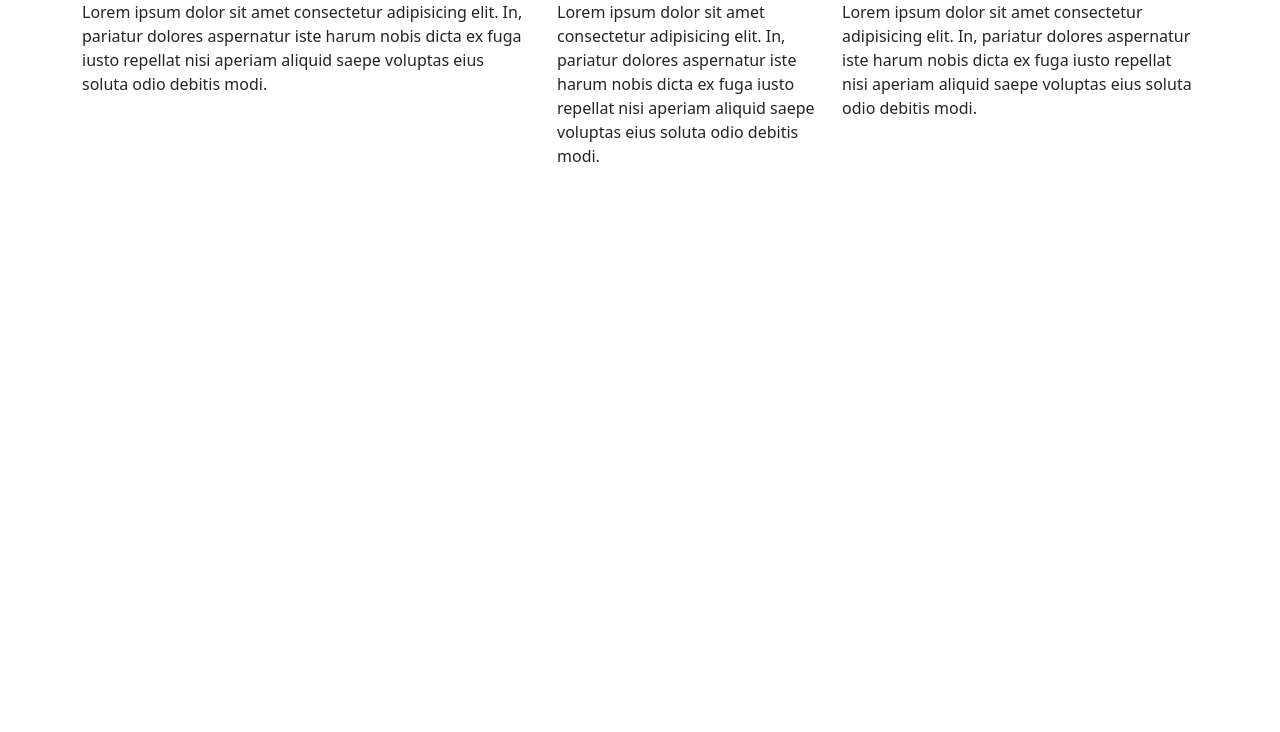
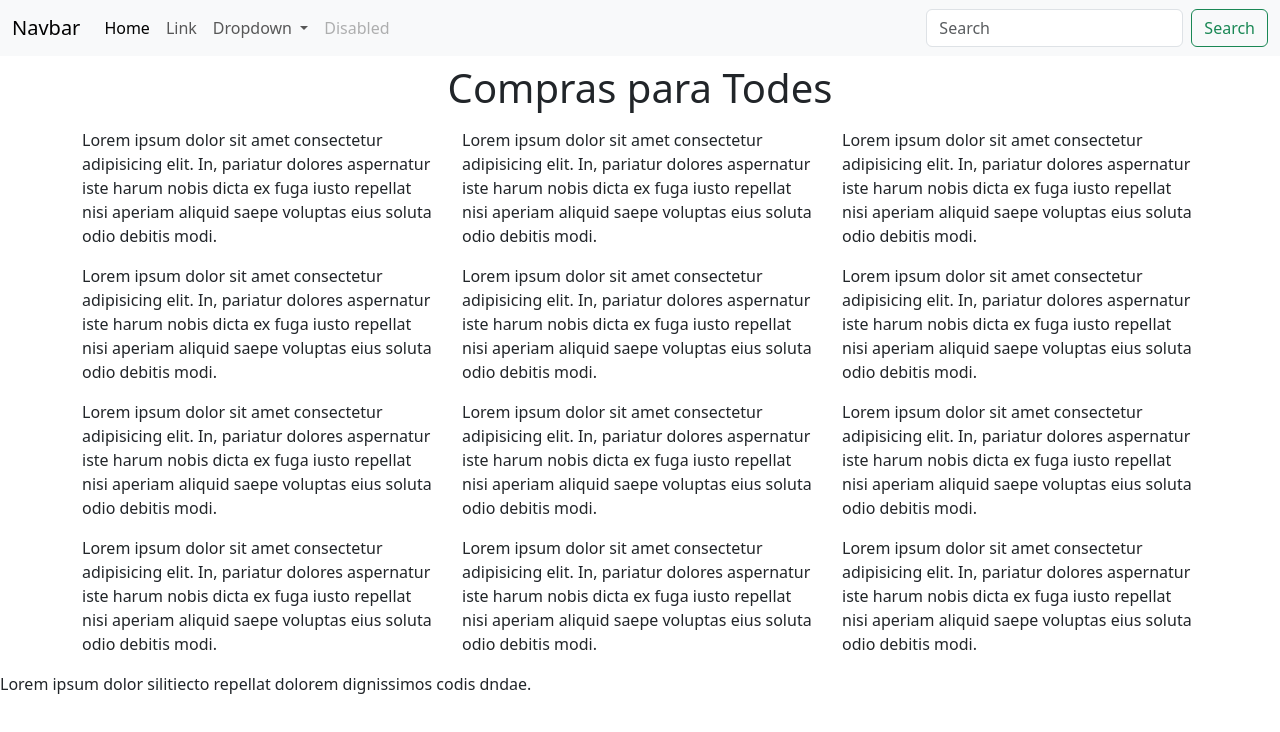
Before and after one commit to Schimizzi/prueba2, a plain HTML site: page index.html in a window 1280 px wide. Drawn offline with nearby package versions, Linux system fonts and the light colour scheme.

Commit message:
probando si funciona

```diff
--- a/css/style.css
+++ b/css/style.css
@@ -0,0 +1,16 @@
+/* generalities */
+* {
+    padding: 0;
+    margin: 0;
+    box-sizing: border-box;
+
+}
+ ul {
+    list-style-type: none;
+ }
+
+ a {
+    text-decoration: none;
+ }
+
+/* start */
--- a/index.html
+++ b/index.html
@@ -1,38 +1,151 @@
 <!DOCTYPE html>
 <html lang="en">
+
 <head>
     <meta charset="UTF-8">
     <meta name="viewport" content="width=device-width, initial-scale=1.0">
     <title>Prueba GitHub</title>
     <!-- bootstrap css -->
-    <link href="https://cdn.jsdelivr.net/npm/bootstrap@5.3.1/dist/css/bootstrap.min.css" rel="stylesheet" integrity="sha384-4bw+/aepP/YC94hEpVNVgiZdgIC5+VKNBQNGCHeKRQN+PtmoHDEXuppvnDJzQIu9" crossorigin="anonymous">
+    <link href="https://cdn.jsdelivr.net/npm/bootstrap@5.3.1/dist/css/bootstrap.min.css" rel="stylesheet"
+        integrity="sha384-4bw+/aepP/YC94hEpVNVgiZdgIC5+VKNBQNGCHeKRQN+PtmoHDEXuppvnDJzQIu9" crossorigin="anonymous">
     <!-- my CSS -->
     <link rel="stylesheet" href="css/style.css">
-  </head>
 </head>
+</head>
+
 <body>
+    <header>
+        <nav class="navbar navbar-expand-lg bg-body-tertiary">
+            <div class="container-fluid">
+                <a class="navbar-brand" href="#">Navbar</a>
+                <button class="navbar-toggler" type="button" data-bs-toggle="collapse"
+                    data-bs-target="#navbarSupportedContent" aria-controls="navbarSupportedContent" aria-expanded="false"
+                    aria-label="Toggle navigation">
+                    <span class="navbar-toggler-icon"></span>
+                </button>
+                <div class="collapse navbar-collapse" id="navbarSupportedContent">
+                    <ul class="navbar-nav me-auto mb-2 mb-lg-0">
+                        <li class="nav-item">
+                            <a class="nav-link active" aria-current="page" href="#">Home</a>
+                        </li>
+                        <li class="nav-item">
+                            <a class="nav-link" href="#">Link</a>
+                        </li>
+                        <li class="nav-item dropdown">
+                            <a class="nav-link dropdown-toggle" href="#" role="button" data-bs-toggle="dropdown"
+                                aria-expanded="false">
+                                Dropdown
+                            </a>
+                            <ul class="dropdown-menu">
+                                <li><a class="dropdown-item" href="#">Action</a></li>
+                                <li><a class="dropdown-item" href="#">Another action</a></li>
+                                <li>
+                                    <hr class="dropdown-divider">
+                                </li>
+                                <li><a class="dropdown-item" href="#">Something else here</a></li>
+                            </ul>
+                        </li>
+                        <li class="nav-item">
+                            <a class="nav-link disabled" aria-disabled="true">Disabled</a>
+                        </li>
+                    </ul>
+                    <form class="d-flex" role="search">
+                        <input class="form-control me-2" type="search" placeholder="Search" aria-label="Search">
+                        <button class="btn btn-outline-success" type="submit">Search</button>
+                    </form>
+                </div>
+            </div>
+        </nav>
+        <h1 class="text-center p-2">Compras para Todes</h1>
+    </header>
+
     <!-- container + row + col -->
     <section class="container">
         <div class="row">
             <!-- breakpoint | total 12 columnas -->
-            <div class="col-lg-5 col-md-5 col-sm-12">
-                <p>Lorem ipsum dolor sit amet consectetur adipisicing elit. In, pariatur dolores aspernatur iste harum nobis dicta ex fuga iusto repellat nisi aperiam aliquid saepe voluptas eius soluta odio debitis modi.</p>
+            <div class="col-lg-4 col-md-6 col-sm-12">
+                <p>Lorem ipsum dolor sit amet consectetur adipisicing elit. In, pariatur dolores aspernatur iste harum
+                    nobis dicta ex fuga iusto repellat nisi aperiam aliquid saepe voluptas eius soluta odio debitis
+                    modi.</p>
 
             </div>
-            <div class="col-lg-3 col-md-3 col-sm-12">
-                <p>Lorem ipsum dolor sit amet consectetur adipisicing elit. In, pariatur dolores aspernatur iste harum nobis dicta ex fuga iusto repellat nisi aperiam aliquid saepe voluptas eius soluta odio debitis modi.</p>
+            <div class="col-lg-4 col-md-6 col-sm-12">
+                <p>Lorem ipsum dolor sit amet consectetur adipisicing elit. In, pariatur dolores aspernatur iste harum
+                    nobis dicta ex fuga iusto repellat nisi aperiam aliquid saepe voluptas eius soluta odio debitis
+                    modi.</p>
+            </div>
+            <div class="col-lg-4 col-md-6 col-sm-12">
+                <p>Lorem ipsum dolor sit amet consectetur adipisicing elit. In, pariatur dolores aspernatur iste harum
+                    nobis dicta ex fuga iusto repellat nisi aperiam aliquid saepe voluptas eius soluta odio debitis
+                    modi.</p>
+
+            </div>
+            <!-- breakpoint | total 12 columnas -->
+            <div class="col-lg-4 col-md-6 col-sm-12">
+                <p>Lorem ipsum dolor sit amet consectetur adipisicing elit. In, pariatur dolores aspernatur iste harum
+                    nobis dicta ex fuga iusto repellat nisi aperiam aliquid saepe voluptas eius soluta odio debitis
+                    modi.</p>
+
+            </div>
+            <div class="col-lg-4 col-md-6 col-sm-12">
+                <p>Lorem ipsum dolor sit amet consectetur adipisicing elit. In, pariatur dolores aspernatur iste harum
+                    nobis dicta ex fuga iusto repellat nisi aperiam aliquid saepe voluptas eius soluta odio debitis
+                    modi.</p>
+            </div>
+            <div class="col-lg-4 col-md-6 col-sm-12">
+                <p>Lorem ipsum dolor sit amet consectetur adipisicing elit. In, pariatur dolores aspernatur iste harum
+                    nobis dicta ex fuga iusto repellat nisi aperiam aliquid saepe voluptas eius soluta odio debitis
+                    modi.</p>
+
+            </div>
+            <!-- breakpoint | total 12 columnas -->
+            <div class="col-lg-4 col-md-6 col-sm-12">
+                <p>Lorem ipsum dolor sit amet consectetur adipisicing elit. In, pariatur dolores aspernatur iste harum
+                    nobis dicta ex fuga iusto repellat nisi aperiam aliquid saepe voluptas eius soluta odio debitis
+                    modi.</p>
+
+            </div>
+            <div class="col-lg-4 col-md-6 col-sm-12">
+                <p>Lorem ipsum dolor sit amet consectetur adipisicing elit. In, pariatur dolores aspernatur iste harum
+                    nobis dicta ex fuga iusto repellat nisi aperiam aliquid saepe voluptas eius soluta odio debitis
+                    modi.</p>
+            </div>
+            <div class="col-lg-4 col-md-6 col-sm-12">
+                <p>Lorem ipsum dolor sit amet consectetur adipisicing elit. In, pariatur dolores aspernatur iste harum
+                    nobis dicta ex fuga iusto repellat nisi aperiam aliquid saepe voluptas eius soluta odio debitis
+                    modi.</p>
+
+            </div>
+            <!-- breakpoint | total 12 columnas -->
+            <div class="col-lg-4 col-md-5 col-sm-12">
+                <p>Lorem ipsum dolor sit amet consectetur adipisicing elit. In, pariatur dolores aspernatur iste harum
+                    nobis dicta ex fuga iusto repellat nisi aperiam aliquid saepe voluptas eius soluta odio debitis
+                    modi.</p>
+
+            </div>
+            <div class="col-lg-4 col-md-3 col-sm-12">
+                <p>Lorem ipsum dolor sit amet consectetur adipisicing elit. In, pariatur dolores aspernatur iste harum
+                    nobis dicta ex fuga iusto repellat nisi aperiam aliquid saepe voluptas eius soluta odio debitis
+                    modi.</p>
             </div>
             <div class="col-lg-4 col-md-4 col-sm-12">
-                <p>Lorem ipsum dolor sit amet consectetur adipisicing elit. In, pariatur dolores aspernatur iste harum nobis dicta ex fuga iusto repellat nisi aperiam aliquid saepe voluptas eius soluta odio debitis modi.</p>
+                <p>Lorem ipsum dolor sit amet consectetur adipisicing elit. In, pariatur dolores aspernatur iste harum
+                    nobis dicta ex fuga iusto repellat nisi aperiam aliquid saepe voluptas eius soluta odio debitis
+                    modi.</p>
 
             </div>
         </div>
     </section>
-
+    <footer>
+        <p class="footer_icon">Lorem ipsum dolor silitiecto repellat dolorem dignissimos codis dndae.</p>
+    </footer>
 
 
     <!-- bootstrap js -->
-    <script src="https://cdn.jsdelivr.net/npm/bootstrap@5.3.1/dist/js/bootstrap.bundle.min.js" integrity="sha384-HwwvtgBNo3bZJJLYd8oVXjrBZt8cqVSpeBNS5n7C8IVInixGAoxmnlMuBnhbgrkm" crossorigin="anonymous"></script>
+    <script src="https://cdn.jsdelivr.net/npm/bootstrap@5.3.1/dist/js/bootstrap.bundle.min.js"
+        integrity="sha384-HwwvtgBNo3bZJJLYd8oVXjrBZt8cqVSpeBNS5n7C8IVInixGAoxmnlMuBnhbgrkm"
+        crossorigin="anonymous"></script>
 
 </body>
+
 </html>
```
